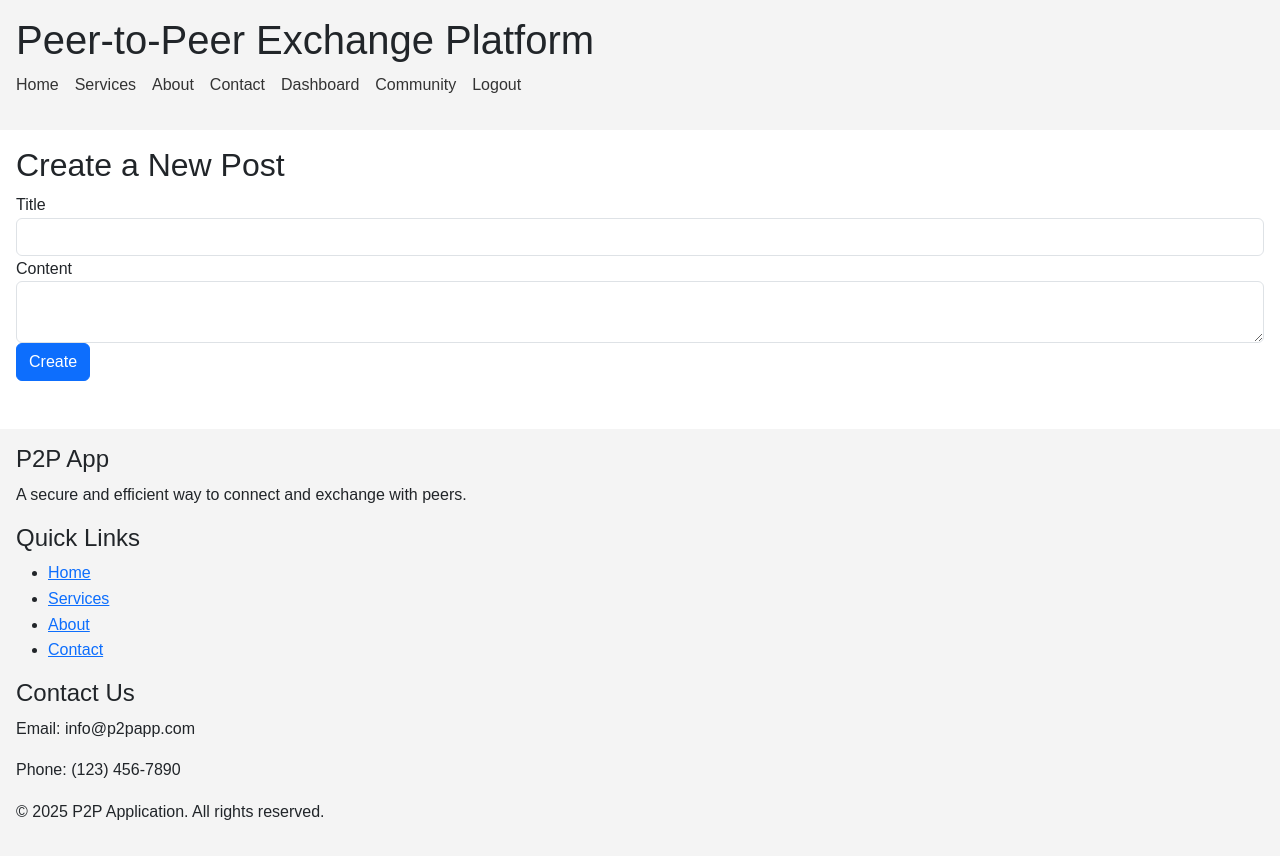
After one commit to quantum-coderX/Peer_to_peer_flaskapp, a Flask app: page /community/new in a window 1280 px wide. The commit adds this page. Run offline with Flask 3, Linux system fonts and the light colour scheme; the visitor is signed in with stand-in values (Sample User, id 1); some libraries are stand-ins or nearby versions.

Commit message:
Added community feature

```diff
--- a/app.py
+++ b/app.py
@@ -5,12 +5,13 @@ from flask_migrate import Migrate
 from flask_login import LoginManager, UserMixin, login_user, current_user, logout_user, login_required
 from sqlalchemy.orm import sessionmaker
 from sqlalchemy import Table, Column, Integer, String, Float
-from forms import LoginForm, RegistrationForm, SkillForm, UserSkillForm, ResourceForm, ConnectionRequestForm, ProfileUpdateForm
+from forms import LoginForm, RegistrationForm, SkillForm, UserSkillForm, ResourceForm, ConnectionRequestForm, ProfileUpdateForm, PostForm
 from datetime import datetime
 from werkzeug.security import generate_password_hash, check_password_hash
 import pandas as pd
 import numpy as np
 import os
+
 
 basedir = os.path.abspath(os.path.dirname(__file__))
 app = Flask(__name__)
@@ -112,6 +113,23 @@ class Resource(db.Model):
 
     def __repr__(self):
         return f'<Resource {self.title} for {self.skill.name}>'
+
+class Post(db.Model):
+    id = db.Column(db.Integer, primary_key=True)
+    title = db.Column(db.String(100), nullable=False)
+    content = db.Column(db.Text, nullable=False)
+    created_at = db.Column(db.DateTime, default=datetime.utcnow)
+    user_id = db.Column(db.Integer, db.ForeignKey('user.id'), nullable=False)
+
+    user = db.relationship('User', backref=db.backref('posts',lazy=True))
+    comments = db.relationship('Comment', backref='post', lazy=True)
+
+class Comment(db.Model):
+    id = db.Column(db.Integer, primary_key=True)
+    content = db.Column(db.Text, nullable=False)
+    created_at = db.Column(db.DateTime, default=datetime.utcnow)
+    post_id = db.Column(db.Integer, db.ForeignKey('post.id'), nullable=False)
+    user_id = db.Column(db.Integer, db.ForeignKey('user.id'), nullable=False)
 
 @app.route('/')
 def index():
@@ -349,6 +367,42 @@ def share_resource():
 
     return render_template('share_resource.html', form=form)
 
+
+@app.route('/community')
+def community():
+    posts = Post.query.order_by(Post.created_at.desc()).all()
+    return render_template('community.html', posts=posts)
+
+@app.route('/community/new', methods=['GET', 'POST'])
+@login_required
+def new_post():
+    form = PostForm()
+    if form.validate_on_submit():
+        post = Post(
+            title=form.title.data,
+            content=form.content.data,
+            user_id=current_user.id
+        )
+        db.session.add(post)
+        db.session.commit()
+        flash('Post created successfully!', 'success')
+        return redirect(url_for('community'))
+    return render_template('new_post.html', form=form)
+
+
+@app.route('/community/<int:post_id>', methods=['GET', 'POST'])
+def post_detail(post_id):
+    post = Post.query.get_or_404(post_id)
+    if request.method == 'POST':
+        content = request.form['content']
+        if content:
+            comment = Comment(content=content, post_id=post.id, user_id=current_user.id)
+            db.session.add(comment)
+            db.session.commit()
+            flash('Comment added!', 'success')
+            return redirect(url_for('post_detail', post_id=post.id))
+    return render_template('post_detail.html', post=post)
+
 if __name__ == '__main__':
     with app.app_context():
         db.create_all()  # Create database tables if they don't exist
--- a/forms.py
+++ b/forms.py
@@ -47,3 +47,8 @@ class ProfileUpdateForm(FlaskForm):
     email = StringField('Email', validators=[DataRequired(), Email()])
     bio = TextAreaField('Bio', validators=[Optional(), Length(max=500)])
     submit = SubmitField('Update Profile')
+
+class PostForm(FlaskForm):
+    title = StringField('Title', validators=[DataRequired(), Length(min=2, max=100)])
+    content = TextAreaField('Content', validators=[DataRequired(), Length(min=2)])
+    submit = SubmitField('Create')
--- a/templates/layout.html
+++ b/templates/layout.html
@@ -116,6 +116,7 @@
           <li><a href="#">Contact</a></li>
           {% if current_user.is_authenticated %}
           <li><a href="{{ url_for('dashboard') }}">Dashboard</a></li>
+          <li><a href="{{ url_for('community') }}">Community</a></li>
           <li><a href="{{ url_for('logout') }}">Logout</a></li>
           {% else %}
           <li><a href="{{ url_for('login') }}">Login</a></li>
--- /dev/null
+++ b/templates/new_post.html
@@ -0,0 +1,38 @@
+{% extends "layout.html" %}
+
+{% block title %}New Post{% endblock %}
+
+{% block content %}
+  <h2>Create a New Post</h2>
+  <form method="POST" action="">
+    {{ form.hidden_tag() }}   {# Adds CSRF token automatically #}
+
+    <div class="form-group">
+      {{ form.title.label }}
+      {{ form.title(class="form-control") }}
+      {% if form.title.errors %}
+        <div class="error">
+          {% for error in form.title.errors %}
+            <span>{{ error }}</span>
+          {% endfor %}
+        </div>
+      {% endif %}
+    </div>
+
+    <div class="form-group">
+      {{ form.content.label }}
+      {{ form.content(class="form-control") }}
+      {% if form.content.errors %}
+        <div class="error">
+          {% for error in form.content.errors %}
+            <span>{{ error }}</span>
+          {% endfor %}
+        </div>
+      {% endif %}
+    </div>
+
+    <div class="form-group">
+      {{ form.submit(class="btn btn-primary") }}
+    </div>
+  </form>
+{% endblock %}
```
Also changed, not shown: templates/community.html (added, +14 -0 lines), templates/post_detail.html (added, +50 -0 lines).
